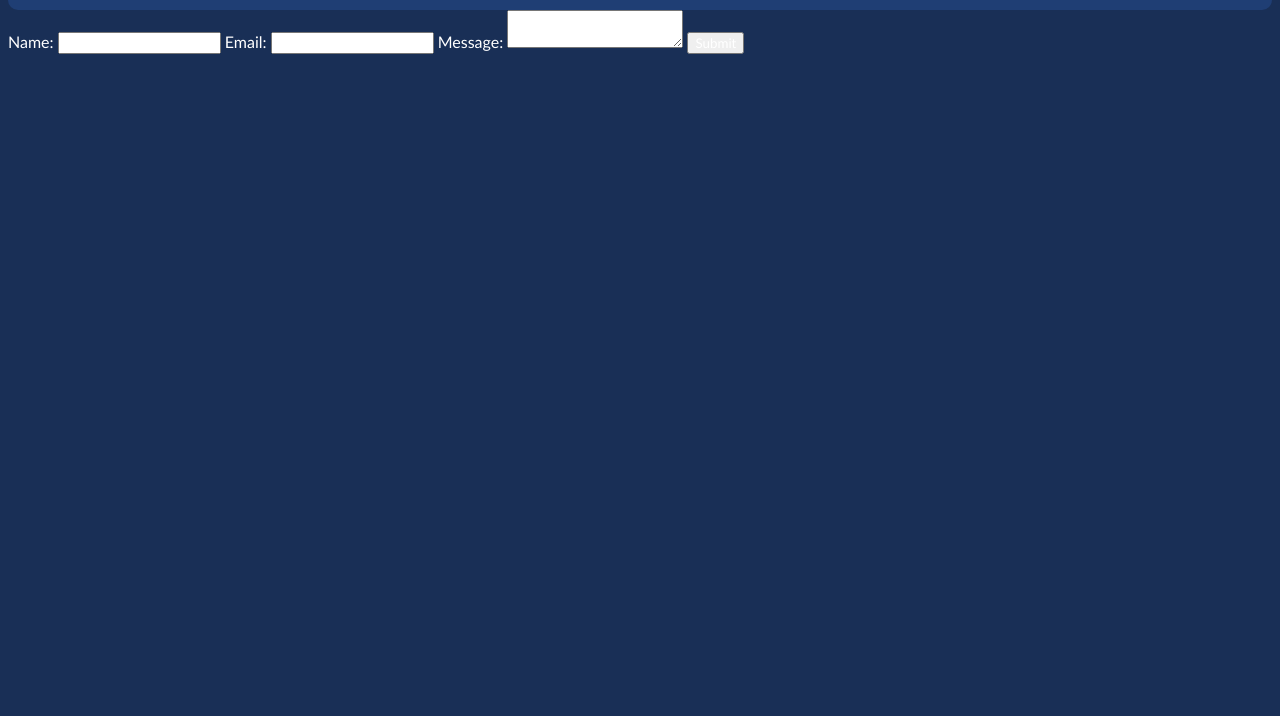
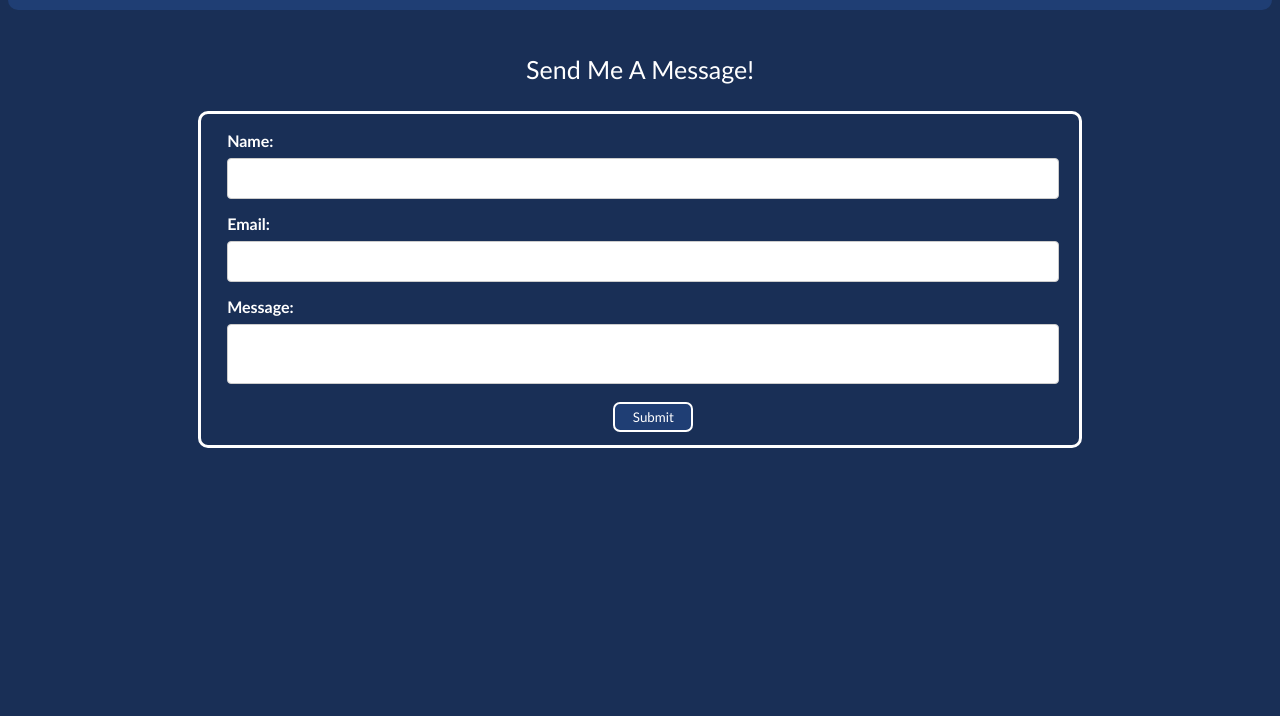
Before and after one commit to HoldenEv/HoldenEv.github.io, a plain HTML site: page contact.html in a window 1280 px wide. Shown: the part 84-800 px from the top of the page. Drawn offline with Linux system fonts and the light colour scheme.

Commit message:
feat: added some styling to the website

```diff
--- a/contact.html
+++ b/contact.html
@@ -6,19 +6,23 @@
   <link rel="stylesheet" href="styles.css" />
   <link rel="icon" type="img/png" href="images/personal-icon.png" class="icon">
 </head>
-<body style="background-color: #192f56">
+<body style="background-color: #192f56;">
 
   <nav class="navbar" style="background-color: #1f3e74">
     <h1 class="logo">Contact</h1>
 
       <ul class="nav-list">
         <li><a href="index.html">Home</a></li>
-        <li><a href="portfolio.html">Portfolio</a></li>
         <li><a href="resume.html">Resume</a></li>
         <li><a href="contact.html">Contact</a></li>
       </ul>
   </nav>
-  <main>
+
+  <main id="main-contact" style="margin: auto">
+    <div style="text-align: center;font-size: 25px; padding-bottom: 3%; padding-top: 5%;">
+      Send Me A Message!
+    </div>
+    <div>
       <form id="contact-form">
         <label for="name">Name: </label>
         <input type="text" id="name">
@@ -26,8 +30,12 @@
         <input type="email" id="email">
         <label for="message-box">Message: </label>
         <textarea id="message-box"></textarea>
+        <div style="text-align: center;">
           <input type="submit" id="submit">
+        </div>
       </form>
+    </div>
+
   </main>
   <footer class="footer">
 
--- a/styles.css
+++ b/styles.css
@@ -81,10 +81,61 @@ h1 {
 
 #resume-main {
   margin-top: 3%;
-
   width: 90%;
   border-radius: 10px;
   margin-left: 5%;
+}
+
+#main-contact {
+  margin-top: 5%;
+  width: 70%;
+}
+
+label {
+  display: block;
+  margin-bottom: 8px;
+  font-weight: bold;
+}
+
+input[type="text"],
+input[type="email"],
+textarea {
+  width: 95%;
+  padding: 10px;
+  margin-bottom: 15px;
+  border: 1px solid #ccc;
+  border-radius: 4px;
+  font-size: 16px;
+  resize: none;
+}
+
+#contact-form {
+  border-style: solid;
+  border-radius: 10px;
+  border-color: white;
+  padding-left: 3%;
+  padding-top: 2%;
+}
+
+#submit {
+  height: 30px;
+  width: 80px;
+  color: white;
+  background-color: #1f3e74;
+  border-style: solid;
+  border-color: white;
+  border-radius: 7px;
+  margin-bottom: 1.5%;
+}
+
+#submit:hover {
+  color: black;
+  background-color: white;
+}
+
+#submit:active {
+  color: black;
+  background-color: #54b3d6;
 }
 
 .footer {
```
Also changed, not shown: index.html (+2 -3 lines), portfolio.html (+0 -1 lines), resume.html (+0 -1 lines). Lines whose indentation alone changed are shown as unchanged.
